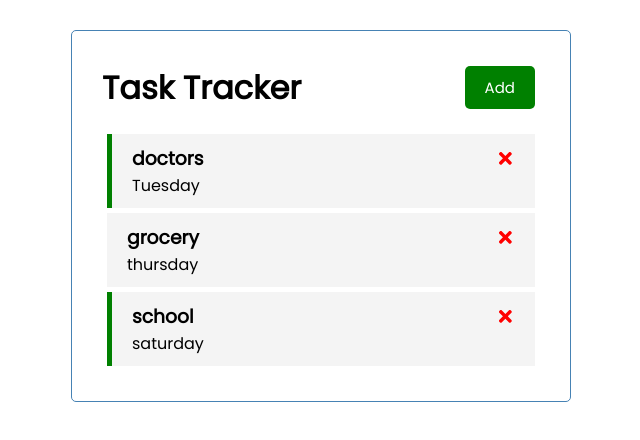
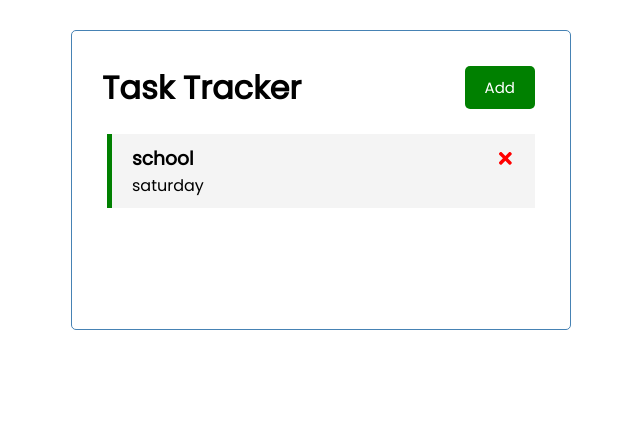
Before and after one commit to barksanto/react-task-tracker, a React (Create React App) app: page / in a window 1280 px wide. Shown: the top 440 px of the page, without its empty margins (319-959 px from the left). Built offline with nearby package versions, Linux system fonts and the light colour scheme; data requests are answered from the project's data file.

Commit message:
fetch data from db - able to delete tasks from db as well

```diff
--- /dev/null
+++ b/db.json
@@ -0,0 +1,10 @@
+{
+  "tasks": [
+    {
+      "id": 3,
+      "text": "school",
+      "day": "saturday",
+      "reminder": true
+    }
+  ]
+}
--- a/package.json
+++ b/package.json
@@ -6,6 +6,7 @@
     "@testing-library/jest-dom": "^5.11.4",
     "@testing-library/react": "^11.1.0",
     "@testing-library/user-event": "^12.1.10",
+    "json-server": "^0.16.3",
     "react": "^17.0.2",
     "react-dom": "^17.0.2",
     "react-icons": "^4.2.0",
@@ -16,7 +17,8 @@
     "start": "react-scripts start",
     "build": "react-scripts build",
     "test": "react-scripts test",
-    "eject": "react-scripts eject"
+    "eject": "react-scripts eject",
+    "server": "json-server --watch db.json --port 5000"
   },
   "eslintConfig": {
     "extends": [
--- a/src/App.js
+++ b/src/App.js
@@ -1,33 +1,31 @@
 import Header from './components/Header'
 import Tasks from './components/Tasks'
 import AddTask from './components/AddTask'
-import { useState } from 'react';
+import { useState, useEffect } from 'react';
 
 
 function App() {
   const [showAddTask, setShowAddTask] = useState(false)
 
   // tasks are part of app level state
-  const [tasks, setTasks] = useState(
-    [
-      {
-        id: 1,
-        text: "doctors",
-        day: 'Tuesday',
-        reminder: true,
-      },
-      {
-        id: 2,
-        text: "grocery",
-        day: 'thursday',
-        reminder: false,
-      }, {
-        id: 3,
-        text: "school",
-        day: 'saturday',
-        reminder: true,
-      }
-    ])
+  const [tasks, setTasks] = useState([])
+
+  // fetch state form backend
+  useEffect(() => {
+    const getTasks = async () => {
+      const tasksFromServer = await fetchTasks()
+      setTasks(tasksFromServer)
+    }
+    getTasks();
+  }, [])
+
+  // fetch data from backend
+  const fetchTasks = async () => {
+    const response = await fetch('http://localhost:5000/tasks')
+    const data = await response.json()
+
+    return data
+  }
 
   // Add Task
   const addTask = (task) => {
@@ -42,7 +40,9 @@
 
   // delete task- takes the id, which we pass up through props
   // setState of tasks to filter any task whose id does not match our id
-  const deleteTask = (id) => {
+  const deleteTask = async (id) => {
+    await fetch(`http://localhost:5000/tasks/${id}`, { method: 'DELETE' })
+
     setTasks(tasks.filter((task) => task.id !== id))
   }
 
```
Also changed, not shown: 2 other files (tests, documents, lock files or other folders).
